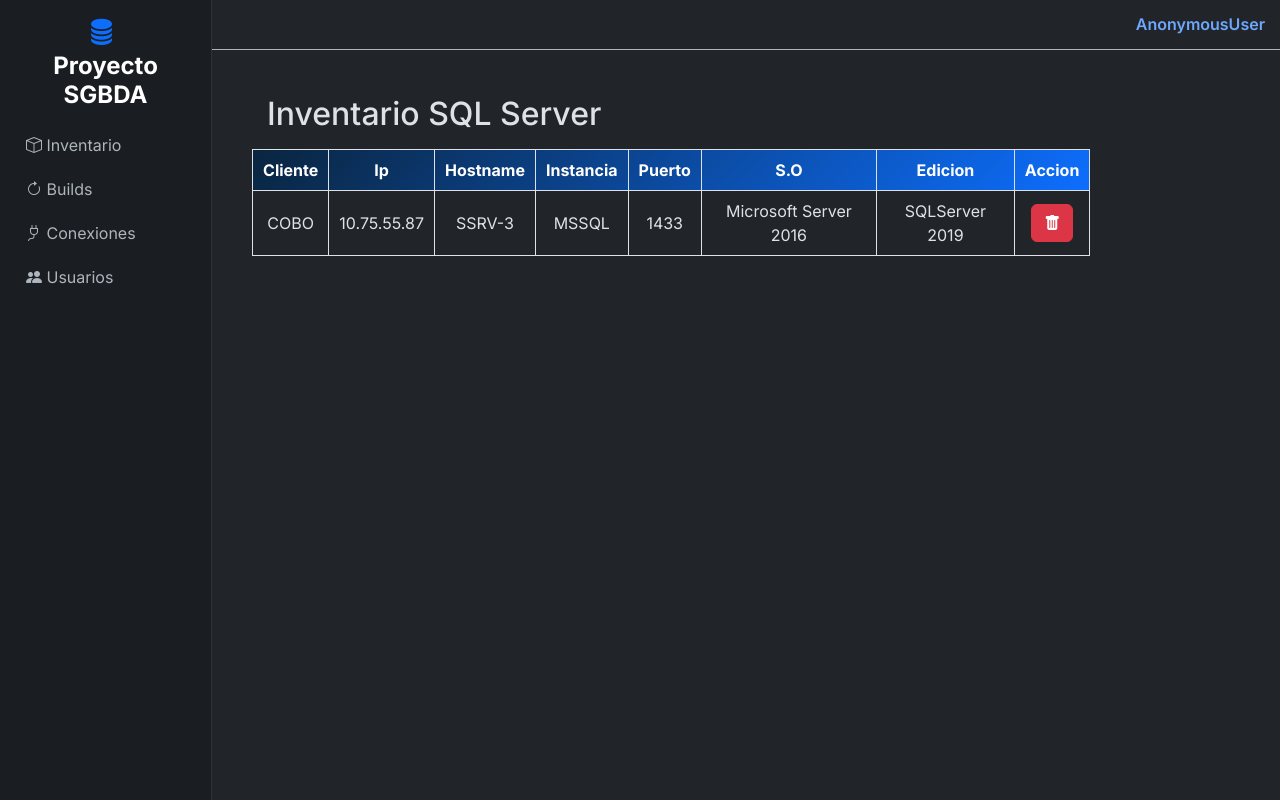
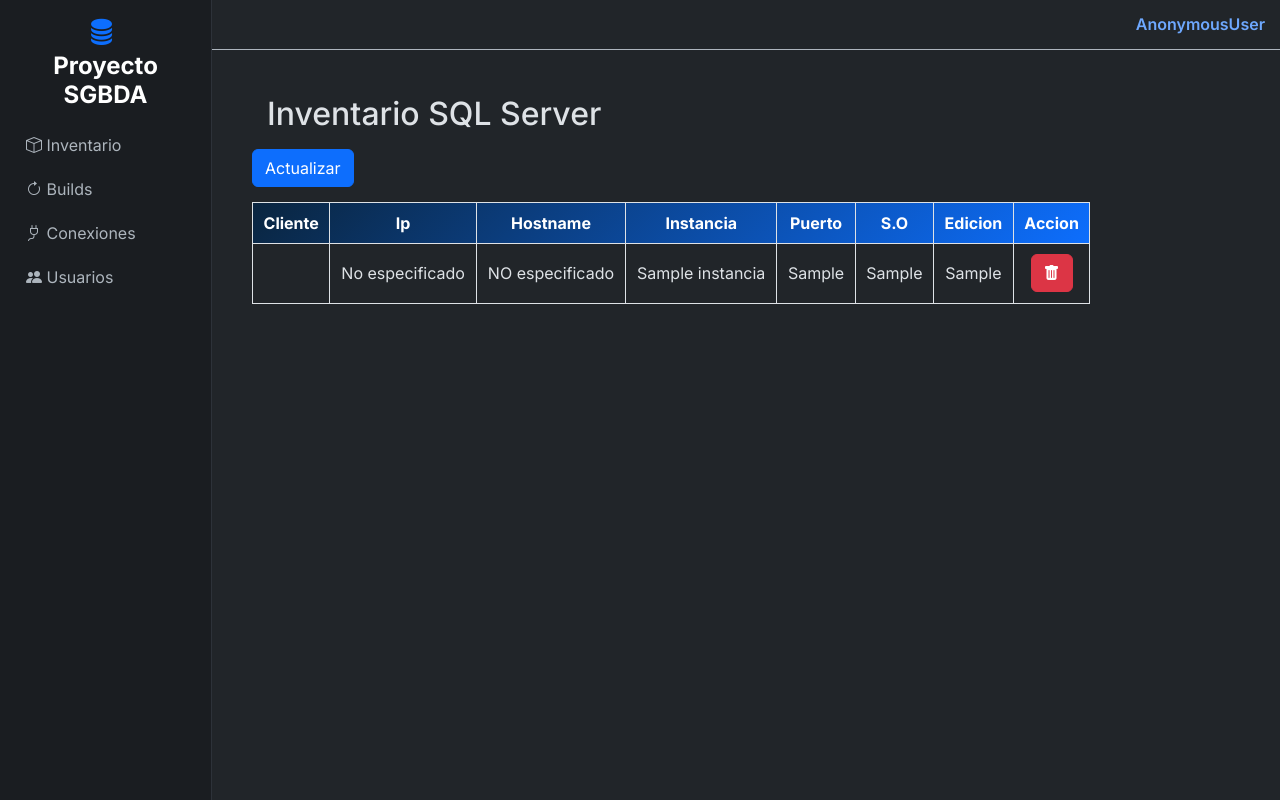
Before and after one commit to JulianCarvajal07/Proyecto-SGBDA, a Django app: page /listar_inventario/ in a window 1280 px wide. Run offline with Django 5.2, Linux system fonts and the light colour scheme; tables that the repository leaves empty hold one stand-in row (values such as "Sample post").

Commit message:
creacion inicial de funciones para traer especificaciones de las instancias

```diff
--- a/sgbda/models.py
+++ b/sgbda/models.py
@@ -49,6 +49,8 @@ class servidor(models.Model):
         cliente,
         on_delete=models.CASCADE,
         db_column='cliente_id',
+        null=True,
+        blank=True
     )
     ip = models.GenericIPAddressField(unique=True)
     hostname = models.CharField(max_length=255)
--- a/sgbda/static/css/inventario.css
+++ b/sgbda/static/css/inventario.css
@@ -6,7 +6,10 @@
     padding: 15px;
 }
 
-.tabla-inventario{
+.tabla-inventario {
     display: flex;
+    flex-direction: column;
+    gap: 15px;
     width: 80%;
+    align-items: start;
 }
--- a/sgbda/templates/paginas/inventario.html
+++ b/sgbda/templates/paginas/inventario.html
@@ -25,6 +25,12 @@
 </div>
 
     <div class="tabla-inventario">
+
+        <form method="POST" action="{% url 'actualizar_inventario' %}">
+            {% csrf_token %}
+            <button type="submit" class="btn btn-primary">Actualizar</button>
+        </form>
+
             <table class="tabla-personalizada">
                 <thead>
                     <tr>
@@ -39,15 +45,15 @@
                     </tr>
                 </thead>
                 <tbody>
-
+                    {% for instancia in instancias %}
                     <tr>
-                        <td>COBO</td>
-                        <td>10.75.55.87</td>
-                        <td>SSRV-3</td>
-                        <td>MSSQL</td>
-                        <td>1433</td>
-                        <td>Microsoft Server 2016</td>
-                        <td>SQLServer 2019</td>
+                        <td></td>
+                        <td>No especificado</td>
+                        <td>NO especificado</td>
+                        <td>{{instancia.nombre_instancia}}</td>
+                        <td>{{instancia.puerto}}</td>
+                        <td>{{instancia.edition}}</td>
+                        <td>{{instancia.major_version}}</td>
                         <td>
                             <form method="POST" action="" style="display:inline;">
                                 {% csrf_token %}
@@ -57,6 +63,7 @@
                             </form>
                         </td>
                     </tr>
+                    {% endfor %}
 
                 </tbody>
             </table>
--- a/sgbda/urls.py
+++ b/sgbda/urls.py
@@ -3,7 +3,7 @@ from .views.index import index
 from .views.usuarios import registro_usuarios, listar_usuarios, eliminar_usuario
 from .views.login import login_usuario
 from .views.conexiones import registro_conexion, listar_conexiones, eliminar_conexion
-from .views.inventario import listar_inventario
+from .views.inventario import listar_inventario, actualizar_inventario
 from .views.builds import listar_builds, actualizar_builds
 from django.contrib.auth.views import LogoutView
 
@@ -22,6 +22,7 @@ urlpatterns = [
     path('eliminar_conexion/<int:id>/', eliminar_conexion, name='eliminar_conexion'),
 
     path('listar_inventario/', listar_inventario, name='listar_inventario'),
+    path('actualizar_inventario', actualizar_inventario, name="actualizar_inventario"),
 
     path('listar_builds/', listar_builds, name='listar_builds'),
     path('actualizar_builds/', actualizar_builds, name='actualizar_builds'),
--- a/sgbda/views/inventario.py
+++ b/sgbda/views/inventario.py
@@ -2,10 +2,34 @@ import pyodbc
 
 from django.shortcuts import render, redirect, get_object_or_404
 from django.contrib import messages
-from sgbda.models import conexion
+from sgbda.models import conexion, instancia
+from sgbda.services.actualizar_instancias import actualizar_instancias_desde_conexiones
 
 def listar_inventario(request):
 
+    all_instancias = instancia.objects.all()
+
+    return render(request, 'paginas/inventario.html',{
+        'instancias': all_instancias,
+    })
 
 
-    return render(request, 'paginas/inventario.html')
+def actualizar_inventario(request):
+
+    try:
+
+        nuevos = actualizar_instancias_desde_conexiones()
+
+        messages.success(
+            request,
+            f"Instancias actualizadas. Nuevas: {nuevos}"
+        )
+
+    except Exception as e:
+
+        messages.error(
+            request,
+            str(e)
+        )
+
+    return redirect('listar_inventario')
```
Also changed, not shown: sgbda/services/actualizar_instancias.py (added, +93 -0 lines), sgbda/migrations/0005_alter_servidor_cliente.py (added).
